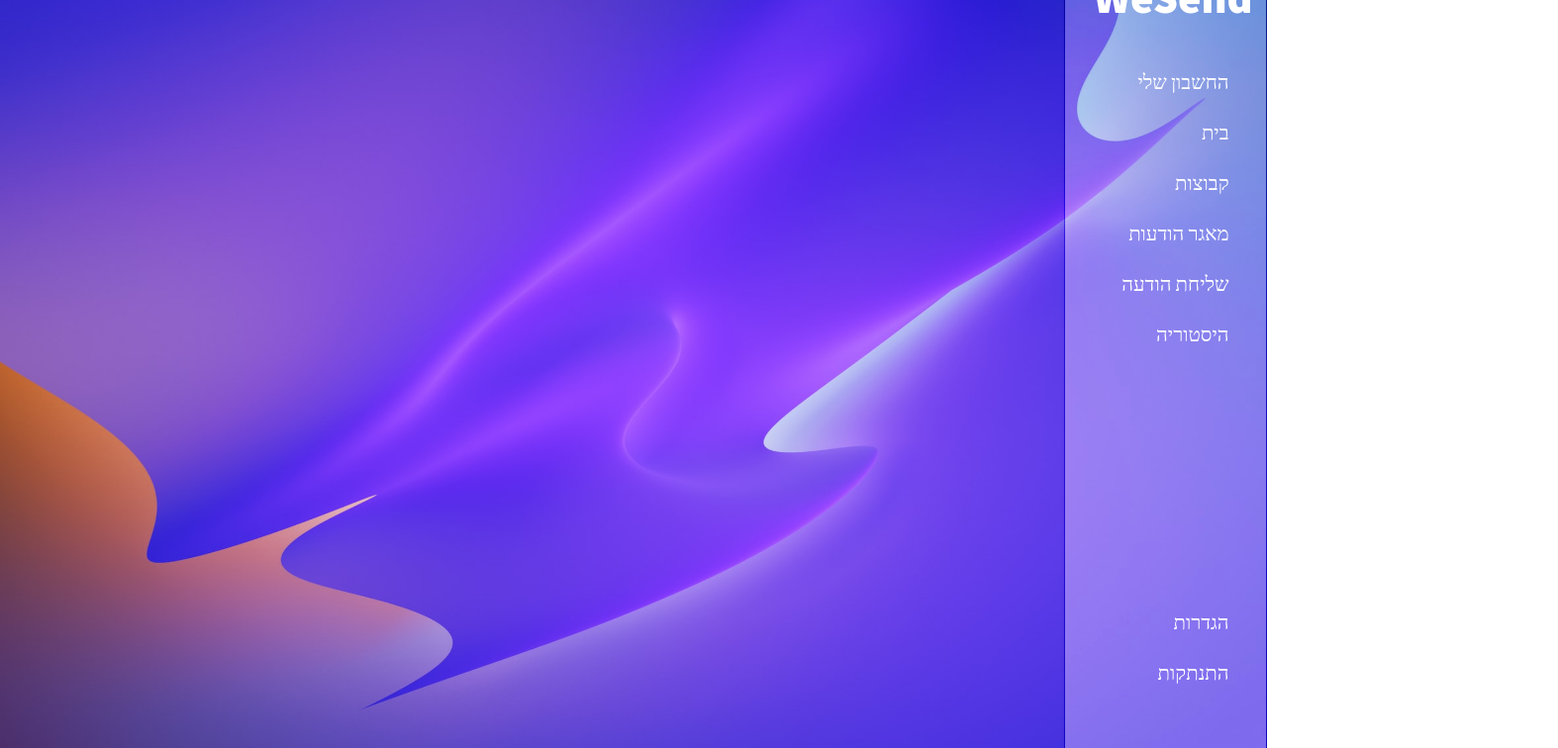
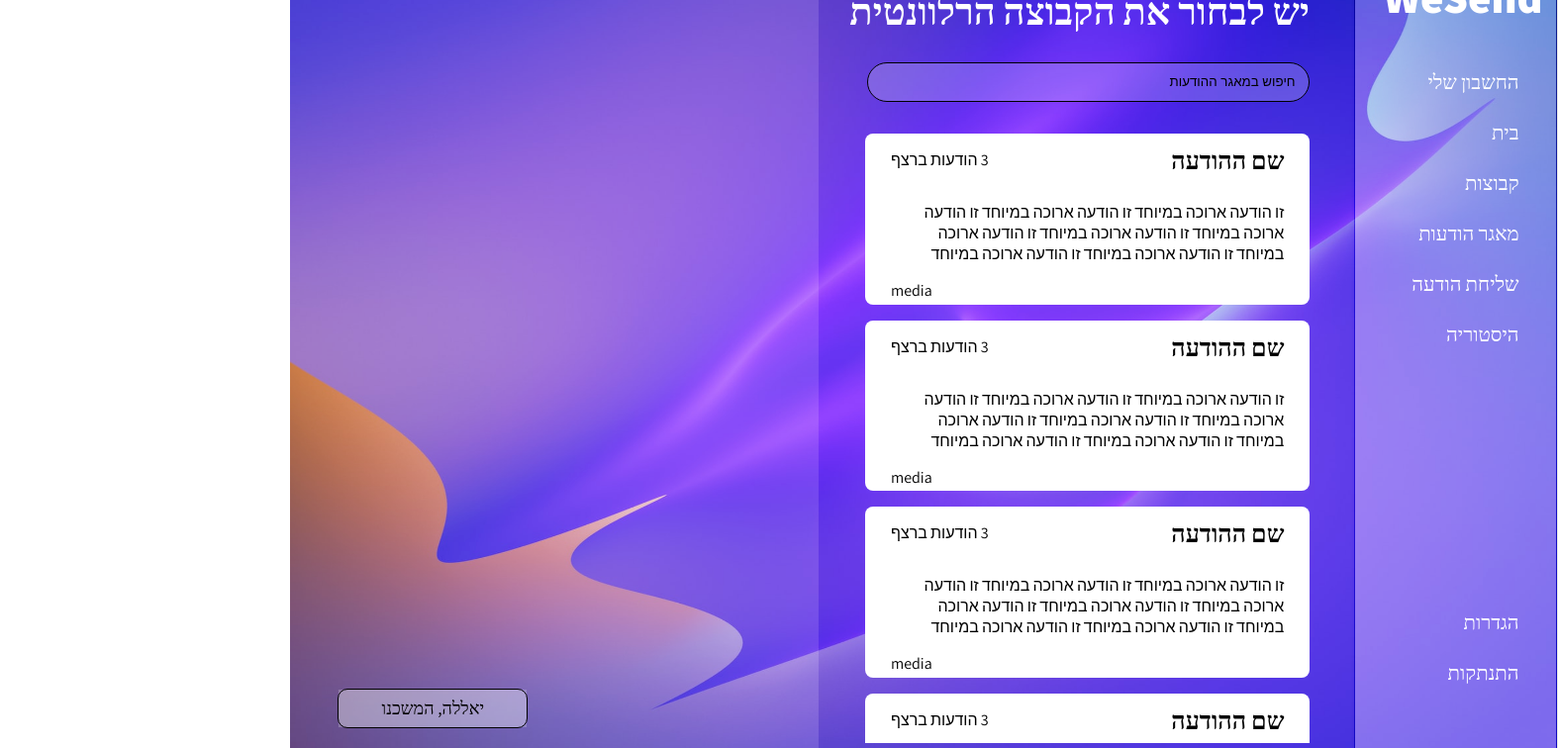
Before and after one commit to aariell0045/ws-project-front, a React (Create React App) app: page /SendMessagePart1 in a window 1280 px wide. Shown: the part 40-796 px from the top of the page at 99% size, 1574 px wide, since content can reach past the window. Built offline with nearby package versions, Linux system fonts and the light colour scheme.

Commit message:
adding send message-part-1 folder

```diff
--- a/src/App.js
+++ b/src/App.js
@@ -6,6 +6,7 @@ import { Route } from 'react-router-dom';
 import Group from './components/group/Group.component';
 import AddGroup from './components/add-group/AddGroup.component';
 import MessagesStock from './components/messages-stock/messages-stock.component';
+import SendMessagePart1 from './components/send-message-part-1/send-message-part-1.component';
 function App() {
   return (
     <div className="App">
@@ -38,6 +39,12 @@ function App() {
           <MessagesStock />
         )
       }} />
+      <Route exact path='/SendMessagePart1' render={() => {
+        return (
+          <SendMessagePart1 />
+        )
+      }} />
+
       </div>
 
   );
--- a/src/components/message-box/message-box.styles.css
+++ b/src/components/message-box/message-box.styles.css
@@ -1,11 +1,11 @@
 .message-box{
 	background: #FFFFFF;
-	border-radius: 1vh;
-	width: 80%;
-	padding: 2vw;
-	padding-top: 0px;
-	padding-bottom: 1vw;
-
+    border-radius: 1vh;
+    width: 80%;
+    padding: 2vw;
+    padding-top: 0px;
+    padding-bottom: 1vw;
+    height: 10em;
 
 }
 
--- a/src/components/send-message-part-1/send-message-part-1.component.jsx
+++ b/src/components/send-message-part-1/send-message-part-1.component.jsx
@@ -0,0 +1,41 @@
+import "./send-message-part-1.styles.css";
+import React from "react";
+import MessageBox from "../message-box/message-box.component";
+
+function SendMessagePart1() {
+	return (
+		<section id='send-message-part-1'>
+			<div className='send-message-part-1-warpper'>
+				<div className='send-message-part-1-right-side'>
+					<header className='send-message-part-1-main-header'>
+						<h2>יש לבחור את הקבוצה הרלוונטית</h2>
+					</header>
+					<input
+						className='send-message-part-1-search-input'
+						type='text'
+						placeholder='חיפוש במאגר ההודעות'
+					/>
+					<div className='send-message-part-1-messages-list'>
+						<MessageBox />
+						<MessageBox />
+						<MessageBox />
+						<MessageBox />
+						<MessageBox />
+						<MessageBox />
+					</div>
+				</div>
+				<div className='send-message-part-1-left-side'>
+					<div className='send-message-part-1-left-side-background'></div>
+					<div className='send-message-part-1-left-side-button-warpper' >
+						<div className='send-message-part-1-left-side-button'>
+							<div className='send-message-part-1-left-side-button-background'></div>
+							יאללה, המשכנו
+						</div>
+					</div>
+				</div>
+			</div>
+		</section>
+	);
+}
+
+export default SendMessagePart1;
--- /dev/null
+++ b/src/components/send-message-part-1/send-message-part-1.styles.css
@@ -0,0 +1,108 @@
+#send-message-part-1 {
+	width: 100%;
+	height: 100vh;
+}
+
+.send-message-part-1-warpper {
+	display: grid;
+	width: 100%;
+	height: 100%;
+	grid-template-columns: 1fr 1fr;
+}
+
+.send-message-part-1-main-header {
+	font-family: Assistant;
+	font-style: normal;
+	font-weight: 600;
+	font-size: 2vw;
+	line-height: 39px;
+	text-align: right;
+	color: white;
+}
+
+
+.send-message-part-1-search-input {
+	background: rgba(255, 255, 255, 0.2);
+	border: 1px solid #000000;
+	box-sizing: border-box;
+	border-radius: 20px;
+	width: 90%;
+	height: 5vh;
+	outline: none;
+	padding-right: 1em;
+}
+
+.send-message-part-1-search-input::placeholder {
+	color: black;
+}
+
+.send-message-part-1-right-side {
+	width: 93%;
+	height: 100%;
+	padding-right: 3vw;
+}
+
+.send-message-part-1-messages-list {
+	margin-top: 4vh;
+	display: grid;
+	grid-gap: 1em;
+	gap: 1em;
+	overflow-y: scroll;
+	height: 77vh;
+}
+
+.send-message-part-1-messages-list::-webkit-scrollbar {
+	width: 0px;
+}
+
+.send-message-part-1-left-side {
+	width: 100%;
+	height: 100%;
+	position: relative;
+}
+
+.send-message-part-1-left-side-background {
+	width: 100%;
+	height: 100%;
+	background: rgba(255, 255, 255, 0.4);
+	mix-blend-mode: soft-light;
+	position: absolute;
+}
+
+.send-message-part-1-left-side-button {
+	background: rgba(255, 255, 255, 0.2);
+	border: 1px solid #000000;
+	box-sizing: border-box;
+	border-radius: 10px;
+	height: 5vh;
+	width: 15vw;
+	font-family: Assistant;
+	font-style: normal;
+	font-weight: normal;
+	font-size: 15px;
+	line-height: 20px;
+	text-align: right;
+	color: #000000;
+	position: relative;
+	display: flex;
+	justify-content: center;
+	align-items: center;
+	font-size: large;
+
+}
+
+.send-message-part-1-left-side-button-background{
+	width: 100%;
+	height: 100%;
+	position:absolute;
+	background: rgba(255, 255, 255, 0.2);
+	z-index: -1;
+}
+
+.send-message-part-1-left-side-button-warpper{
+	width: 100%;
+	height: fit-content;
+	position:absolute;
+	bottom: 3%;
+	right: 55%;
+}
--- a/src/components/sidebar/Sidebar.component.jsx
+++ b/src/components/sidebar/Sidebar.component.jsx
@@ -8,7 +8,7 @@ const links = [
 	{ linkName: "בית", goTo: "/Home", className: "list list-2" },
 	{ linkName: "קבוצות", goTo: "/Groups", className: "list list-3" },
 	{ linkName: "מאגר הודעות", goTo: "/MessagesStock", className: "list list-4" },
-	{ linkName: "שליחת הודעה", goTo: "", className: "list list-5" },
+	{ linkName: "שליחת הודעה", goTo: "/SendMessagePart1", className: "list list-5" },
 	{ linkName: "היסטוריה", goTo: "", className: "list list-6" },
 	{ linkName: "הגדרות", goTo: "", className: "list list-7" },
 	{ linkName: "התנתקות", goTo: "", className: "list list-8" },
```
Also changed, not shown: src/components/send-message-part-1/send-message.styles.css (deleted).
